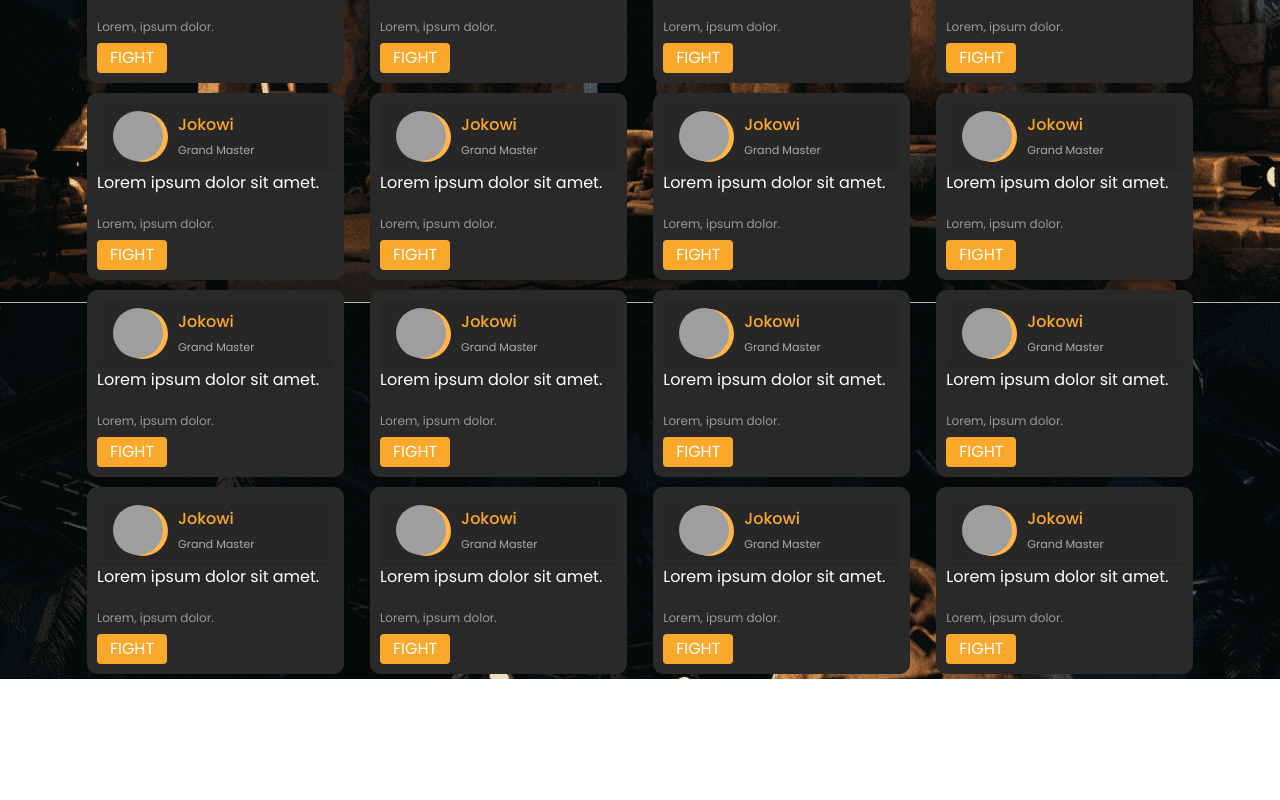
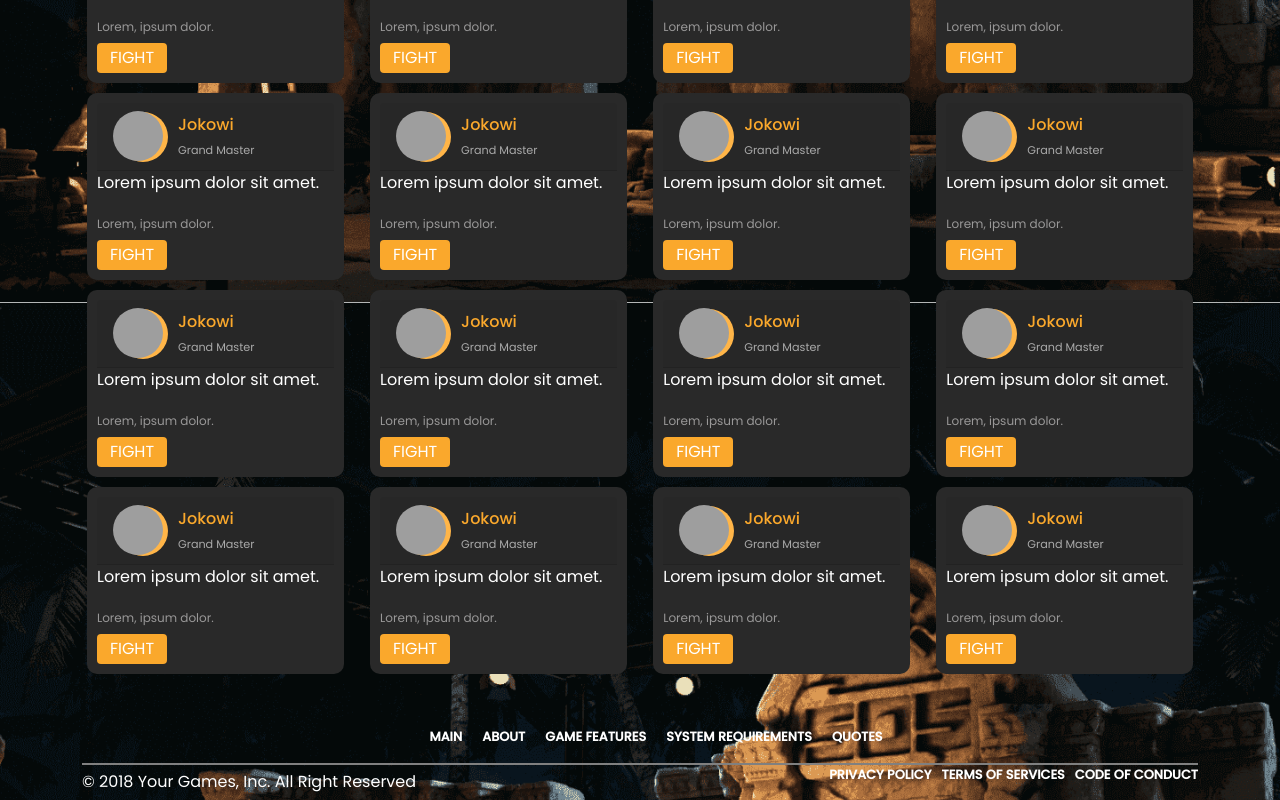
Before and after one commit to ahmadnzr/reactjs-game-suite, a React (Create React App) app: page / in a window 1280 px wide. Shown: the part 552-1352 px from the top of the page. Before the commit the page ends 1231 px from the top, so only its background shows below. Built offline with nearby package versions, Linux system fonts and the light colour scheme; grey boxes are pictures that could not be loaded.

Commit message:
docs: footer

```diff
--- a/src/App.jsx
+++ b/src/App.jsx
@@ -1,12 +1,14 @@
 import "./app.css";
 import Dashboard from "./components/dashboard/Dashboard";
-import Navbar from "./components/navbar/Navbar";
+import Footer from "./layouts/footer/Footer";
+import Navbar from "./layouts/navbar/Navbar";
 
 function App() {
   return (
     <div className="app">
       <Navbar />
       <Dashboard />
+      <Footer />
     </div>
   );
 }
--- /dev/null
+++ b/src/layouts/footer/Footer.jsx
@@ -0,0 +1,28 @@
+import "./footer.css";
+
+const Footer = () => {
+  return (
+    <div className="container mt-5">
+      <div className="footer-menu">
+        <ul className="d-flex align-items-center justify-content-center">
+          <li>main</li>
+          <li>about</li>
+          <li>game features</li>
+          <li>system requirements</li>
+          <li>quotes</li>
+        </ul>
+      </div>
+      <div className="footer-line"></div>
+      <div className="footer-bottom d-flex align-items-center justify-content-between">
+        <span>© 2018 Your Games, Inc. All Right Reserved</span>
+        <ul className="d-flex align-items-center justify-content-end">
+          <li>privacy policy</li>
+          <li>terms of services</li>
+          <li>code of conduct</li>
+        </ul>
+      </div>
+    </div>
+  );
+};
+
+export default Footer;
--- /dev/null
+++ b/src/layouts/footer/footer.css
@@ -0,0 +1,26 @@
+.footer-menu ul li {
+  list-style-type: none;
+  margin: 0 10px;
+  text-transform: uppercase;
+  font-weight: 700;
+  font-size: 0.8rem;
+}
+
+.footer-line {
+  width: 100%;
+  height: 2px;
+  background-color: rgb(128, 128, 128);
+}
+
+.footer-bottom span,
+ul {
+  flex: 1;
+}
+
+.footer-bottom ul li {
+  list-style-type: none;
+  text-transform: uppercase;
+  font-weight: 700;
+  font-size: 0.8rem;
+  margin-left: 10px;
+}
--- a/src/components/navbar/Navbar.jsx
+++ b/src/layouts/navbar/Navbar.jsx
@@ -1,6 +1,6 @@
 import { useState } from "react";
 import { Container } from "react-bootstrap";
-import LoginUser from "../loginUser/LoginUser";
+import LoginUser from "../../components/loginUser/LoginUser";
 import "./navbar.css";
 
 const Navbar = () => {
```
Also changed, not shown: src/layouts/navbar/navbar.css (renamed from src/components/navbar/navbar.css).
